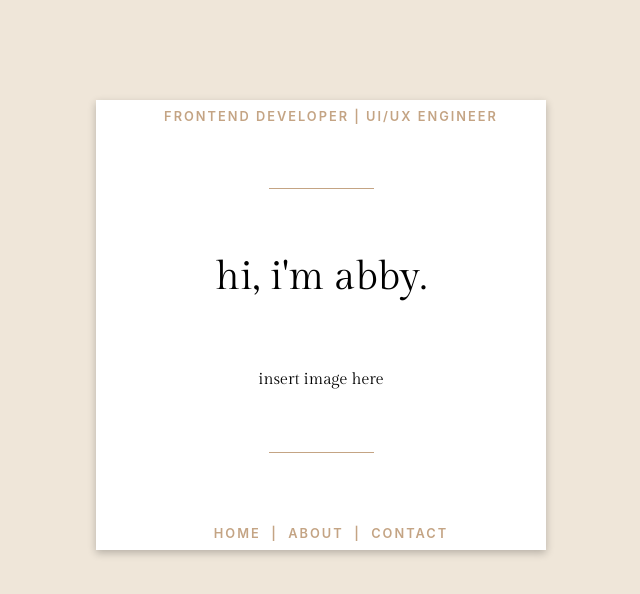
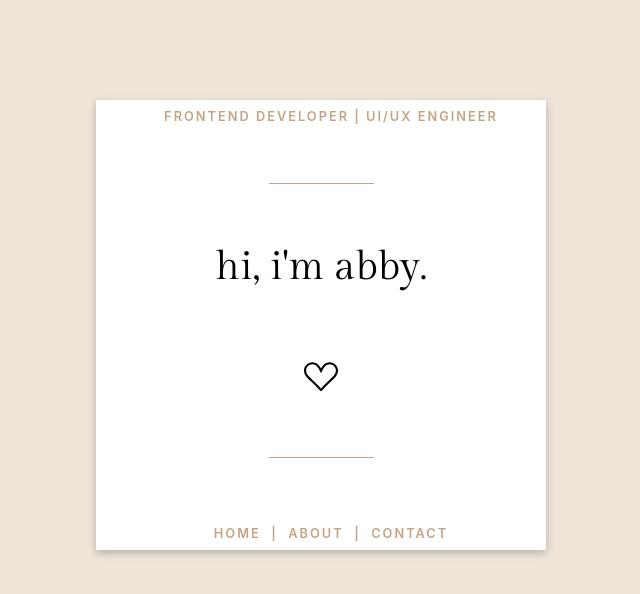
Before and after one commit to ablizben/my-portfolio, a React (Create React App) app: page / in a window 1280 px wide. Shown: the top 594 px of the page, without its empty margins (319-959 px from the left). Built offline with nearby package versions, Linux system fonts and the light colour scheme.

Commit message:
adding in icon to landing page

```diff
--- a/public/index.html
+++ b/public/index.html
@@ -22,7 +22,7 @@
       work correctly both with client-side routing and a non-root public URL.
       Learn how to configure a non-root public URL by running `npm run build`.
     -->
-  <title>Abby Benjamin | Developer</title>
+  <title>hi, i'm abby</title>
 </head>
 
 <body>
--- a/src/App.css
+++ b/src/App.css
@@ -31,6 +31,11 @@ body {
   align-items: center;
   flex-direction: column;
   justify-content: space-between;
+}
+
+svg {
+  height: 34px;
+  width: 50px;
 }
 
 @media (max-width: 500px) {
--- a/src/Components/Main.js
+++ b/src/Components/Main.js
@@ -1,14 +1,12 @@
 import React from 'react';
-
-
-
+import { BsSuitHeart } from "react-icons/bs";
 
 const Main = () => {
     return (
         <div>
             <div className="body-div">
                 <div className="name">hi, i'm abby.</div>
-                <div>insert image here</div>
+                <BsSuitHeart />
             </div>
         </div>
 
```
Also changed, not shown: package.json (+8 -0 lines), 1 other file (tests, documents, lock files or other folders).
